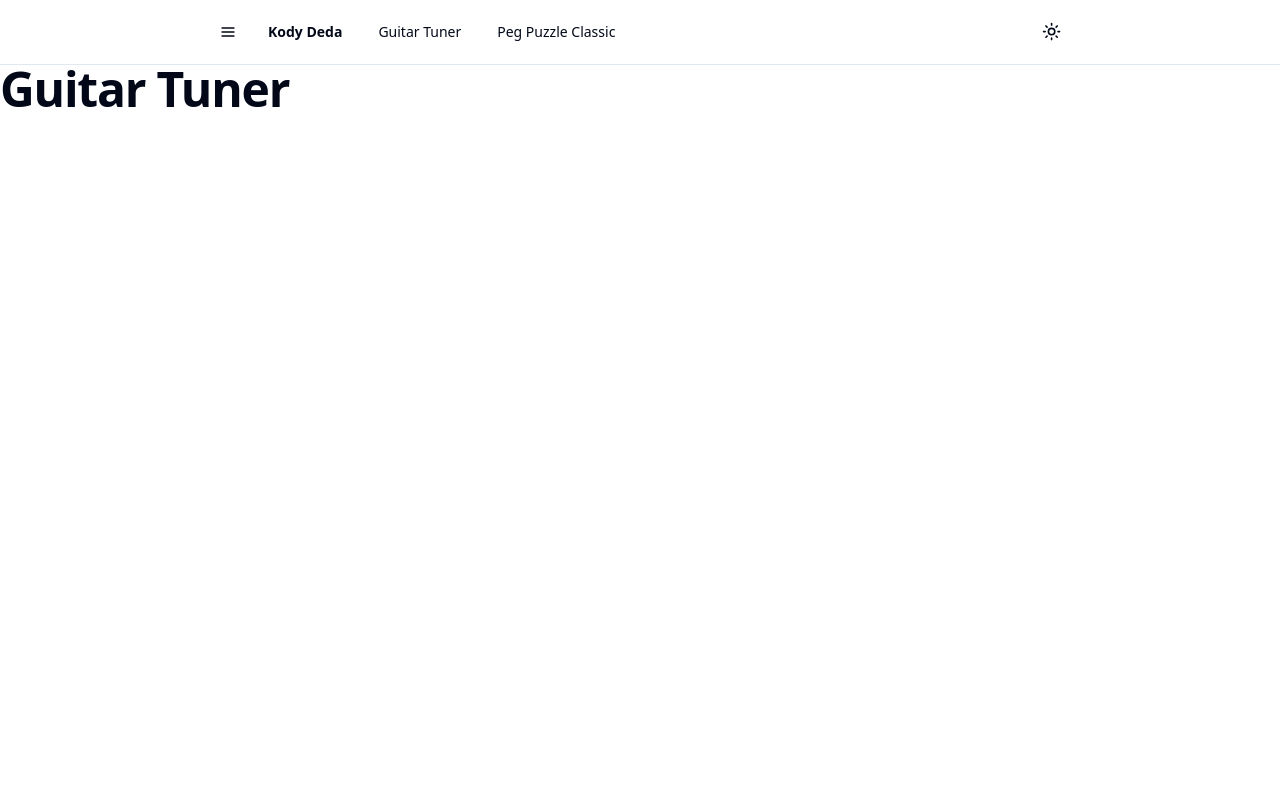
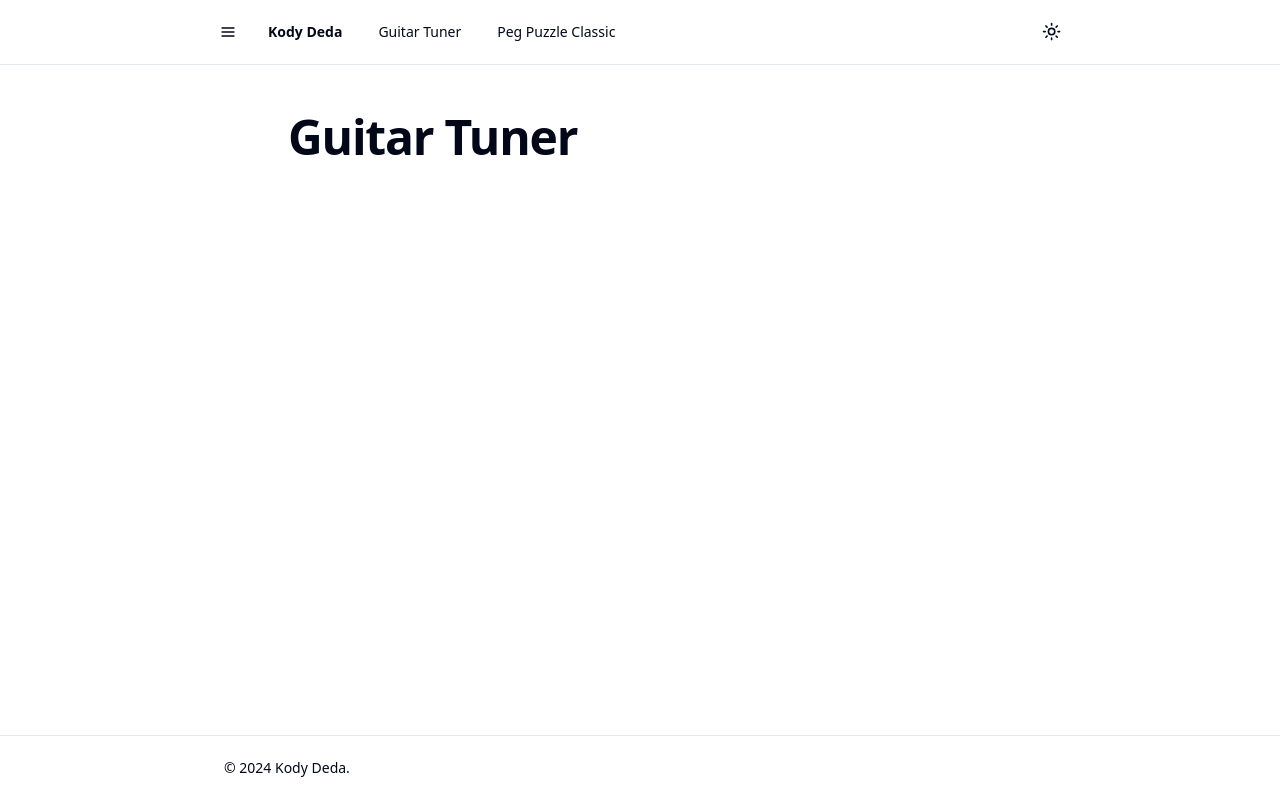
Before and after one commit to kodydeda4/nextjs-kodydeda, a Next.js app: page /guitar-tuner in a window 1280 px wide. Built offline with nearby package versions, Linux system fonts and the light colour scheme.

Commit message:
add sticky footer

```diff
--- a/app/guitar-tuner/page.tsx
+++ b/app/guitar-tuner/page.tsx
@@ -1,7 +1,11 @@
-export default function Home() {
+export default function Page() {
   return (
-    <h1 className="scroll-m-20 text-4xl font-extrabold tracking-tight lg:text-5xl">
-      Guitar Tuner
-    </h1>
+    <main className="max-w-3xl mx-auto px-8 my-8 pt-4 mb-24 px-4">
+      <div className="flex flex-col gap-12">
+        <h1 className="scroll-m-20 text-4xl font-extrabold tracking-tight lg:text-5xl">
+          Guitar Tuner
+        </h1>
+      </div>
+    </main>
   );
 }
--- a/app/layout.tsx
+++ b/app/layout.tsx
@@ -6,6 +6,7 @@ import { cn } from "@/lib/utils"
 import { Button } from "@/components/ui/button"
 import { ThemeProvider } from "@/components/theme-provider"
 import Navbar from "@/components/Navbar"
+import Footer from "@/components/Footer"
 
 export const metadata: Metadata = {
   title: "Kody Deda",
@@ -26,7 +27,7 @@ export default function RootLayout({
     <html lang="en">
       <body
         className={cn(
-          "min-h-screen bg-background font-sans antialiased",
+          "min-h-screen bg-background font-sans antialiased relative pb-20",
           fontSans.variable
         )}
       >
@@ -39,6 +40,7 @@ export default function RootLayout({
           <>
             <Navbar />
             {children}
+            <Footer />
           </>
         </ThemeProvider>
       </body>
--- a/app/page.tsx
+++ b/app/page.tsx
@@ -138,7 +138,7 @@ export default function Home() {
         <div>
           <SectionHeader
             caption="Technology"
-            title="🌎 Technologies"
+            title="🌎 Technologies & Frameworks"
             description="These are some of my favorite tools."
           />
           <div className="flex gap-4 w-full">
--- a/app/peg-puzzle-classic/page.tsx
+++ b/app/peg-puzzle-classic/page.tsx
@@ -1,8 +1,12 @@
 
 export default function Home() {
   return (
-    <h1 className="scroll-m-20 text-4xl font-extrabold tracking-tight lg:text-5xl">
-      Peg Puzzle Classic
-    </h1>
+    <main className="max-w-3xl mx-auto px-8 my-8 pt-4 mb-24 px-4">
+      <div className="flex flex-col gap-12">
+        <h1 className="scroll-m-20 text-4xl font-extrabold tracking-tight lg:text-5xl">
+          Peg Puzzle Classic
+        </h1>
+      </div>
+    </main>
   );
 }
--- /dev/null
+++ b/components/Footer.tsx
@@ -0,0 +1,61 @@
+'use client'
+import { Button } from "@/components/ui/button"
+import { Input } from "@/components/ui/input"
+import { Label } from "@/components/ui/label"
+import {
+  Sheet,
+  SheetClose,
+  SheetContent,
+  SheetDescription,
+  SheetFooter,
+  SheetHeader,
+  SheetTitle,
+  SheetTrigger,
+} from "@/components/ui/sheet"
+import { Moon, Sun } from "lucide-react"
+import { useTheme } from "next-themes"
+import {
+  DropdownMenu,
+  DropdownMenuContent,
+  DropdownMenuItem,
+  DropdownMenuTrigger,
+} from "@/components/ui/dropdown-menu"
+import { ChevronRight } from "lucide-react"
+import { AlignJustify } from "lucide-react"
+import * as React from "react"
+import Link from "next/link"
+
+import { cn } from "@/lib/utils"
+import {
+  NavigationMenu,
+  NavigationMenuContent,
+  NavigationMenuItem,
+  NavigationMenuLink,
+  NavigationMenuList,
+  NavigationMenuTrigger,
+  navigationMenuTriggerStyle,
+} from "@/components/ui/navigation-menu"
+
+export default function Footer() {
+  return (
+    <footer className="border-t footer absolute bottom-0 w-full">
+      <div className="max-w-4xl mx-auto px-4">
+        <div className="flex items-center justify-between h-16">
+          <NavigationMenu>
+            <NavigationMenuList>
+              <NavigationMenuItem>
+                <Link href="/" legacyBehavior passHref>
+                  <NavigationMenuLink>
+                    <Button variant="ghost">
+                      <p>&copy; {new Date().getFullYear()} Kody Deda.</p>
+                    </Button>
+                  </NavigationMenuLink>
+                </Link>
+              </NavigationMenuItem>
+            </NavigationMenuList>
+          </NavigationMenu>
+        </div>
+      </div>
+    </footer >
+  )
+}
```
